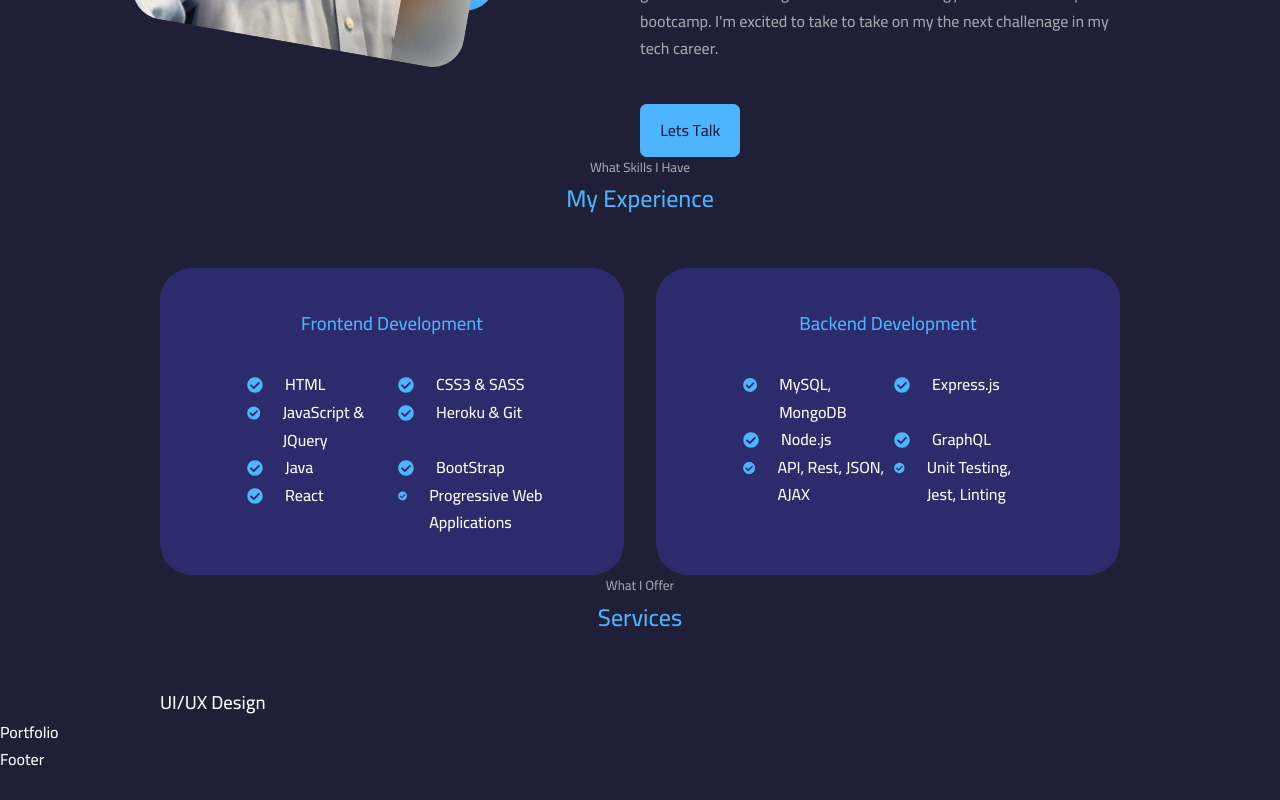
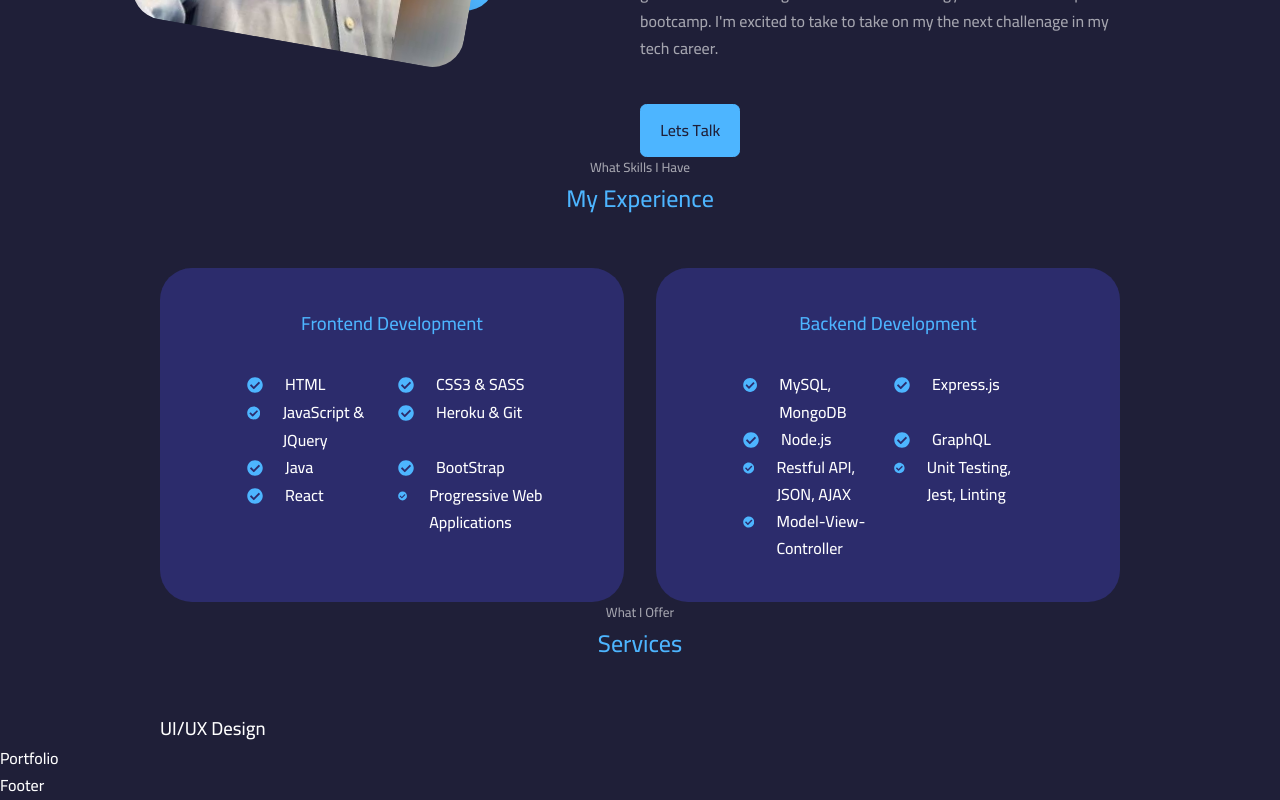
Before and after one commit to pcondori1996/Official_Portfolio-PauloCondori, a React (Create React App) app: page / in a window 1280 px wide. Shown: the part 1236-2036 px from the top of the page. Before the commit the page ends 2010 px from the top, so only its background shows below. Built offline with nearby package versions, Linux system fonts and the light colour scheme.

Commit message:
added skills to experience section

```diff
--- a/src/components/experience/Experience.jsx
+++ b/src/components/experience/Experience.jsx
@@ -84,12 +84,17 @@ const Experience = () => {
 
             <article className='experience_details'>
               <FaCheckCircle className='expIcons'/>
-              <h4>API, Rest, JSON, AJAX</h4>
+              <h4>Restful API, JSON, AJAX</h4>
             </article>
 
             <article className='experience_details'>
               <FaCheckCircle className='expIcons'/>
               <h4>Unit Testing, Jest, Linting</h4>
+            </article>
+
+            <article className='experience_details'>
+              <FaCheckCircle className='expIcons'/>
+              <h4>Model-View-Controller</h4>
             </article>
           </div>
         </div>
```
